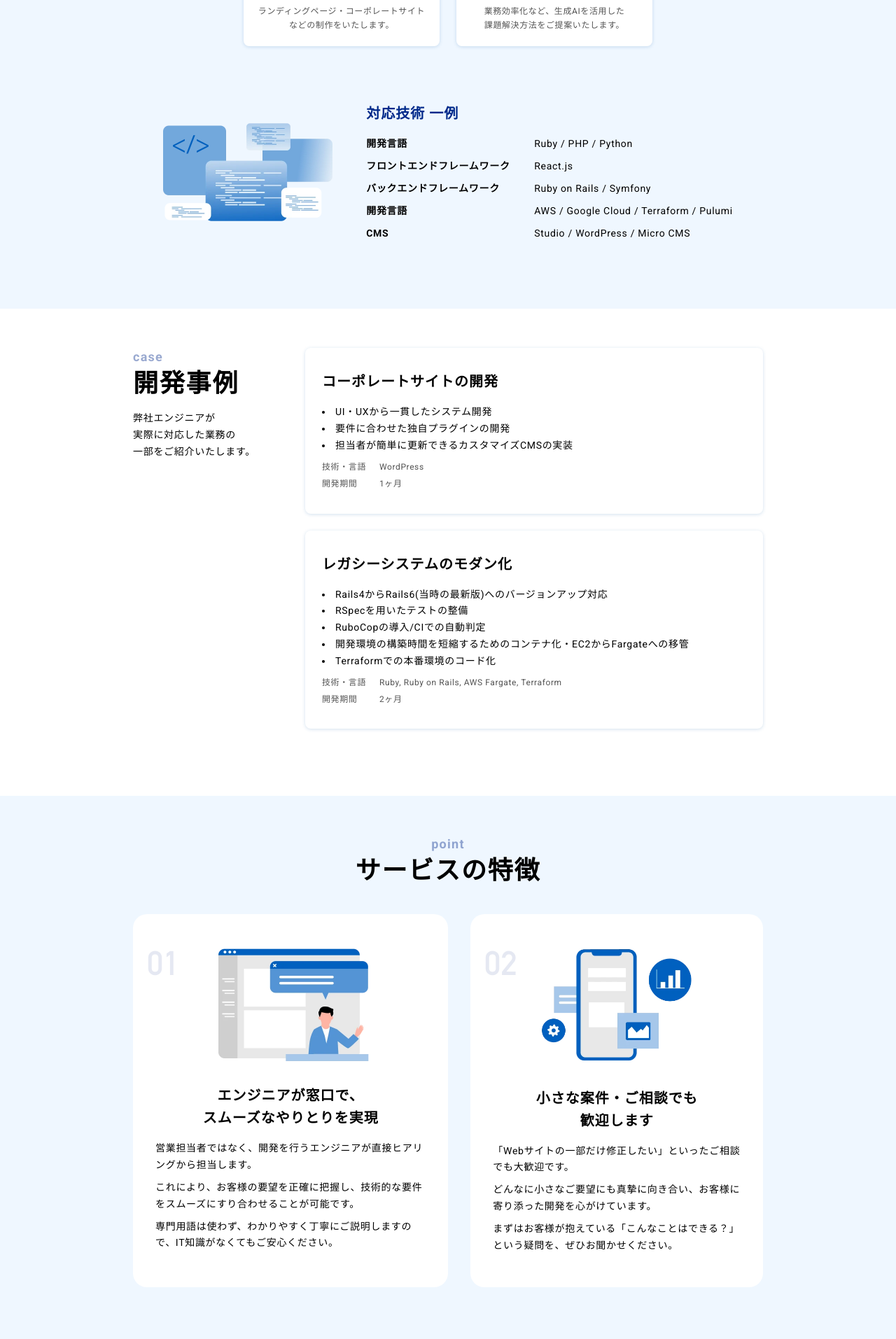
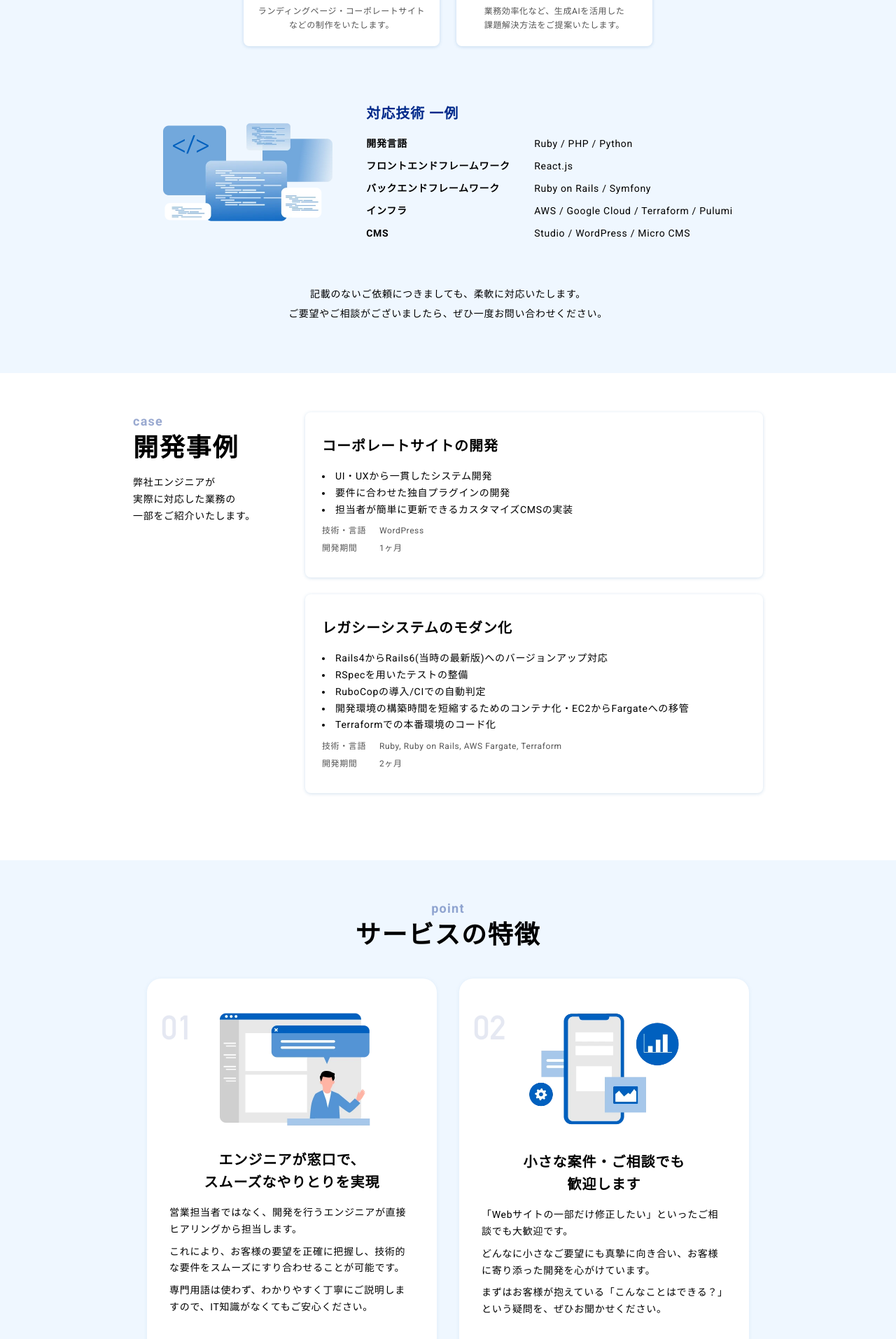
Before and after one commit to yutaroud/rect, a Next.js app: page /demand in a window 1280 px wide. Shown: the part 880-2793 px from the top of the page at 70% size. Built offline with nearby package versions, Linux system fonts and the light colour scheme.

Commit message:
レスポンシブ対応

```diff
--- a/src/app/demand/Case.tsx
+++ b/src/app/demand/Case.tsx
@@ -7,7 +7,17 @@ const sxStyles = {
     letterSpacing: '0.05em',
     lineHeight: '1.7',
     mt: 2,
-    width: '100%'
+    width: '100%',
+    '@media screen and (max-width:450px)': {
+      textAlign: 'center',
+    },
+    '& > br': {
+      '&:first-child': {
+        '@media screen and (max-width:450px)': {
+          display: 'none',
+        }
+      }
+    }
   },
   title: {
     fontSize: '20px',
@@ -22,7 +32,10 @@ const sxStyles = {
   },
   list: {
     listStyle: 'none',
-    width: '100%',
+    width: 'calc(100% - 22% - 48px)',
+    '@media screen and (max-width:835px)': {
+      width: '100%'
+    }
   },
   listItem: {
     background: '#fff',
@@ -72,16 +85,27 @@ const Case = () => {
       sx={{
         pt: 7,
         pb: 12,
+        '@media screen and (max-width:450px)': {
+          pb: 9,
+        }
       }}
     >
       <Box
         sx={{
-          maxWidth: '900px',
+          maxWidth: '940px',
           width: '100%',
           mx: 'auto',
           display: 'flex',
           alignItems: 'flex-start',
           gap : 6,
+          flexWrap: 'wrap',
+          px: 2.5,
+          '@media screen and (max-width:450px)': {
+            flexDirection: 'column',
+            alignItems: 'center',
+            px: 2.5,
+            gap: 3,
+          }
         }}
       >
         <Box sx={{minWidth: '22%'}}>
--- a/src/app/demand/Company.tsx
+++ b/src/app/demand/Company.tsx
@@ -14,6 +14,12 @@ const sxStyles = {
     '& + &': {
       mt: 1,
     },
+    '& > br': {
+      display: 'none',
+      '@media screen and (max-width:450px)': {
+        display: 'block'
+      }
+    }
   }
 }
 
@@ -30,15 +36,24 @@ const Company = () => {
     >
       <Box
         sx={{
-          maxWidth: '900px',
+          maxWidth: '940px',
           width: '100%',
           mx: 'auto',
+          px: 2.5,
         }}
       >
         <Heading2 subText="company" mainText="会社概要"/>
-        <Typography sx={sxStyles.text}>「社会のコミュニケーションを、ITの力でもっと活発に」</Typography>
-        <Typography sx={sxStyles.text}>株式会社レクトは、情報通信サービスの開発・運営を行っている会社です。</Typography>
-        <Box mt={4} textAlign={'center'}>
+        <Typography sx={sxStyles.text}>「社会のコミュニケーションを、<br/>ITの力でもっと活発に」</Typography>
+        <Typography sx={sxStyles.text}>株式会社レクトは、情報通信サービスの<br/>開発・運営を行っている会社です。</Typography>
+        <Box sx={{
+          mt:4,
+          textAlign: 'center',
+          '& > a': {
+            '@media screen and (max-width:450px)': {
+              width: '100%',
+            }
+          }
+        }}>
           <CustomButton
             label="会社概要を見る"
             variant="primary"
--- a/src/app/demand/Contact.tsx
+++ b/src/app/demand/Contact.tsx
@@ -10,9 +10,18 @@ const sxStyles = {
     lineHeight: '1.7',
     color: '#fff',
     mt: 2,
+    '@media screen and (max-width:450px)': {
+      textAlign: 'center',
+    },
     '& + &': {
       mt: 1,
     },
+    '& > br': {
+      display: 'none',
+    '@media screen and (max-width:450px)': {
+        display: 'block',
+      }
+    }
   }
 }
 
@@ -21,6 +30,7 @@ const Contact = () => {
     <Box
       sx={{
         maxWidth: '1000px',
+        width: 'calc(100% - 40px)',
         mx: 'auto',
         backgroundColor: '#00298A',
         borderRadius: '20px',
@@ -29,10 +39,26 @@ const Contact = () => {
         pb: 8,
         my: 7,
         position: 'relative',
+        '@media screen and (max-width:450px)': {
+          mx: 2.5,
+          pt: 5,
+          pb: 6,
+          px: 2.5,
+        }
       }}>
         <Heading2 subText="contact" mainText="お問い合わせ" position="right" backGroundWhite={false}/>
-        <Typography sx={sxStyles.text}>相談は無料です。小さなことでも、お気軽にご連絡ください。</Typography>
-        <Box mt={4}>
+        <Typography sx={sxStyles.text}>相談は無料です。小さなことでも、<br/>お気軽にご連絡ください。</Typography>
+        <Box sx={{
+          mt: 4,
+          '@media screen and (max-width:450px)': {
+            mt: 3,
+          },
+          '& > a': {
+            '@media screen and (max-width:450px)': {
+              width: '100%',
+            }
+          }
+        }}>
           <CustomButton
             label="お問い合わせフォームへ"
             variant="secondary"
@@ -46,13 +72,19 @@ const Contact = () => {
           top: '50%',
           transform: 'translateY(-50%)',
           right: '60px',
+          '& > img': {
+            maxWidth: '284px',
+            height: 'auto',
+            '@media screen and (max-width:700px)': {
+              display: 'none',
+            }
+          }
         }}>
           <img
             src={img.src}
             alt=""
             width="570"
             height="434"
-            style={{ maxWidth: '284px', height: 'auto', }}
           />
         </Box>
     </Box>
--- a/src/app/demand/Flow.tsx
+++ b/src/app/demand/Flow.tsx
@@ -51,6 +51,7 @@ const sxStyles = {
     justifyContent: 'space-between',
     listStyle: 'none',
     alignItems: 'center',
+    flexWrap: 'nowrap',
   },
   listItem: {
     px: '12px',
@@ -60,12 +61,21 @@ const sxStyles = {
     borderRadius: '8px',
     border: 'solid 1px #EFF7FF',
     boxShadow: '0px 1px 5px rgba(34, 106, 170, 0.19)',
-    width: '180px',
+    minWidth: '180px',
+    maxWidth: '180px',
+    '&:first-child': {
+      ml: 2.5,
+    },
+    '&:last-child': {
+      mr: 2.5,
+    },
   },
   icon: {
     background: `url(${arrow.src})`,
-    width: '9px',
-    height: '14px',
+    maxWidth: '9px',
+    minWidth: '9px',
+    maxHeight: '14px',
+    minHeight: '14px',
     content: '""',
     backgroundSize: 'contain',
     backgroundRepeat: 'no-repeat',
@@ -74,6 +84,10 @@ const sxStyles = {
   listItemWrap: {
     display: 'flex',
     flexDirection: 'column',
+  },
+  scroll: {
+    overflow: 'auto hidden',
+    scrollSnapType: 'x mandatory',
   }
 }
 
@@ -95,12 +109,13 @@ const Flow = () => {
     >
       <Box
         sx={{
-          maxWidth: '1000px',
+          maxWidth: '1040px',
           width: '100%',
           mx: 'auto',
         }}
       >
         <Heading2 subText="flow" mainText="ご利用の流れ"/>
+        <Box sx={sxStyles.scroll}>
           <Box sx={sxStyles.list} component="ol">
             {flow.map((item, index) => (
               <React.Fragment key={item.id}>
@@ -144,6 +159,7 @@ const Flow = () => {
           </Box>
         </Box>
       </Box>
+    </Box>
   )
 }
 export default Flow;
--- a/src/app/demand/Point.tsx
+++ b/src/app/demand/Point.tsx
@@ -28,6 +28,10 @@ const sxStyles = {
     gap: 4,
     listStyle: 'none',
     justifyContent: 'center',
+    flexWrap: 'wrap',
+    '@media screen and (max-width:450px)': {
+      flexDirection: 'column',
+    }
   },
   listItem: {
     background: '#fff',
@@ -39,9 +43,15 @@ const sxStyles = {
     flexDirection: 'column',
     alignItems: 'center',
     position: 'relative',
+    boxShadow: '0px 1px 6px rgba(34, 106, 170, 0.08)',
+    width: '414px',
+    maxWidth: '100%',
     '& > img': {
       maxWidth: '226px',
       height: 'auto',
+      '@media screen and (max-width:450px)': {
+        maxWidth: '190px'
+      }
     },
     '&:before' : {
       position: 'absolute',
@@ -56,6 +66,15 @@ const sxStyles = {
       fontSize: '48px',
       fontWeight: 'bold',
       content: '""',
+      '@media screen and (max-width:450px)': {
+        width: '39px',
+        height: '49px',
+        left: '32px',
+      },
+      '@media screen and (max-width:360px)': {
+        left: '12px',
+        top: '12px',
+      }
     },
     '&:first-child' : {
       '&:before' : {
@@ -83,9 +102,10 @@ const Point = () => {
     >
       <Box
         sx={{
-          maxWidth: '900px',
+          maxWidth: '940px',
           width: '100%',
           mx: 'auto',
+            px: 2.5,
         }}
       >
         <Heading2 subText="point" mainText="サービスの特徴"/>
--- a/src/app/demand/Service.tsx
+++ b/src/app/demand/Service.tsx
@@ -21,7 +21,7 @@ const skillData = [
   },
   {
     id: '4',
-    category: '開発言語',
+    category: 'インフラ',
     item: ['AWS', 'Google Cloud', 'Terraform', 'Pulumi'],
   },
   {
@@ -40,6 +40,9 @@ const sxStyles = {
     flexWrap: 'wrap',
     alignItems: 'center',
     justifyContent: 'center',
+    '@media screen and (max-width:450px)': {
+      mt: 4,
+    }
   },
   listItem: {
     minWidth: '280px',
@@ -50,12 +53,21 @@ const sxStyles = {
     py: 2.5,
     boxShadow: '0px 1px 5px rgba(34, 106, 170, 0.2)',
     textAlign: 'center',
+    '@media screen and (max-width:450px)': {
+      minWidth: '100%',
+      maxWidth: '100%',
+    }
   },
   title: {
     fontSize: '16px',
     letterSpacing: '0.08em',
     lineHeight: '1.5',
     fontWeight: 'bold',
+    '& > br': {
+      '@media screen and (max-width:450px)': {
+        display: 'none',
+      }
+    }
   },
   text: {
     fontSize: '12px',
@@ -70,13 +82,20 @@ const sxStyles = {
     gap: 6,
     mt: 10,
     justifyContent: 'center',
+    flexWrap: 'wrap',
+    '@media screen and (max-width:450px)': {
+      flexDirection: 'column',
+    }
   },
   skillTitle: {
     fontSize: '20px',
     fontWeight: 'bold',
     letterSpacing: '0.05em',
     lineHeight: '1.6',
-    color: '#00298A'
+    color: '#00298A',
+    '@media screen and (max-width:450px)': {
+      textAlign: 'center',
+    }
   },
 }
 
@@ -87,8 +106,8 @@ const Service = () => {
         display: 'flex',
         alignItems: 'center',
         pt: 7,
-        pb: 12,
-        backgroundColor: '#EFF7FF'
+        pb: 9,
+        backgroundColor: '#EFF7FF',
       }}
     >
       <Box
@@ -96,6 +115,9 @@ const Service = () => {
           maxWidth: '900px',
           width: '100%',
           mx: 'auto',
+          '@media screen and (max-width:450px)': {
+            px: 2.5,
+          }
         }}
       >
         <Heading2 subText="service" mainText="サービス内容"/>
@@ -114,7 +136,7 @@ const Service = () => {
           </Box>
           <Box component="li" sx={sxStyles.listItem}>
             <Typography component="h3" sx={sxStyles.title}>Webサイト・<br/>ホームページ制作</Typography>
-            <Typography sx={sxStyles.text}>ランディングページ・コーポレートサイトなどの制作をいたします。</Typography>
+            <Typography sx={sxStyles.text}>ランディングページ・コーポレートサイト<br/>などの制作をいたします。</Typography>
           </Box>
           <Box component="li" sx={sxStyles.listItem}>
             <Typography component="h3" sx={sxStyles.title}>AIを活用した<br/>業務課題の解決</Typography>
@@ -129,15 +151,24 @@ const Service = () => {
             height="280"
             style={{ maxWidth: '242px', height: 'auto', }}
           />
-          <Box>
+          <Box sx={{
+            '@media screen and (max-width:450px)': {
+              width: '100%',
+            }
+          }}>
             <Typography sx={sxStyles.skillTitle}>対応技術 一例</Typography>
             <Box component="dl" mt={2}>
               {skillData.map((data) => (
                 <Box key={data.id} sx={{
                   display: 'flex',
                   alignItems: 'center',
+                  flexWrap: 'wrap',
                   '& + &': {
                     mt: 1,
+                  },
+                  '@media screen and (max-width:450px)': {
+                    flexDirection: 'column',
+                    alignItems: 'flex-start',
                   }
                 }}>
                   <Typography
@@ -170,6 +201,37 @@ const Service = () => {
             </Box>
           </Box>
         </Box>
+        <Typography sx={{
+          fontSize: '14px',
+          letterSpacing: '0.05em',
+          lineHeight: '1.7',
+          mt: 8,
+          textAlign: 'center',
+          '& > br': {
+            display: 'none',
+            '@media screen and (max-width:450px)': {
+              display: 'block',
+            }
+          }
+        }}>
+          記載のないご依頼につきましても、<br/>柔軟に対応いたします。
+        </Typography>
+        <Typography sx={{
+          fontSize: '14px',
+          letterSpacing: '0.05em',
+          lineHeight: '1.7',
+          textAlign: 'center',
+          mt: 0.5,
+          '& > br': {
+            display: 'none',
+            '@media screen and (max-width:450px)': {
+              display: 'block',
+            }
+          }
+          }}>
+          ご要望やご相談がございましたら、<br/>ぜひ一度お問い合わせください。
+        </Typography>
+
       </Box>
     </Box>
   )
--- a/src/app/demand/components/Button.tsx
+++ b/src/app/demand/components/Button.tsx
@@ -40,12 +40,13 @@ const CustomButton: React.FC<CustomButtonProps> = ({
         backgroundColor: variant === 'primary' ? '#00298A' : '#fff',
         color: variant === 'primary' ? '#fff' : '#00298A',
         textTransform: 'none',
-        padding: hasIcon ? '16px 40px 16px 46px' : '16px 46px 16px 46px',
+        padding: hasIcon ? '16px 20px 16px 25px' : '16px 20px 16px 20px',
         borderRadius: '50px',
         boxShadow: 'none',
         fontSize: '18px',
         fontWeight: 'bold',
         letterSpacing: '0.06em',
+        minWidth: '300px',
         '&:hover': {
           boxShadow: 'none',
         },
```
Also changed, not shown: src/app/demand/Faq.tsx (+8 -2 lines), src/app/demand/components/Heading2.tsx (+12 -2 lines). Lines whose indentation alone changed are shown as unchanged.
